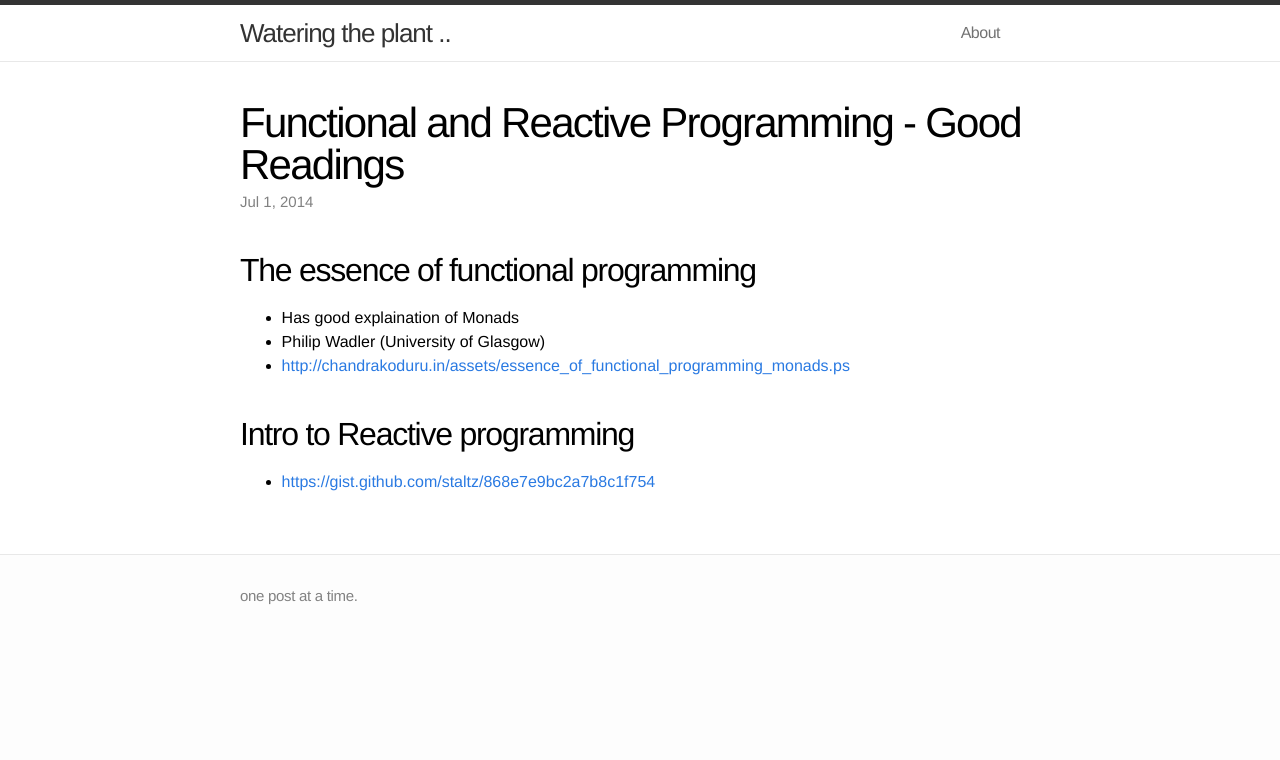
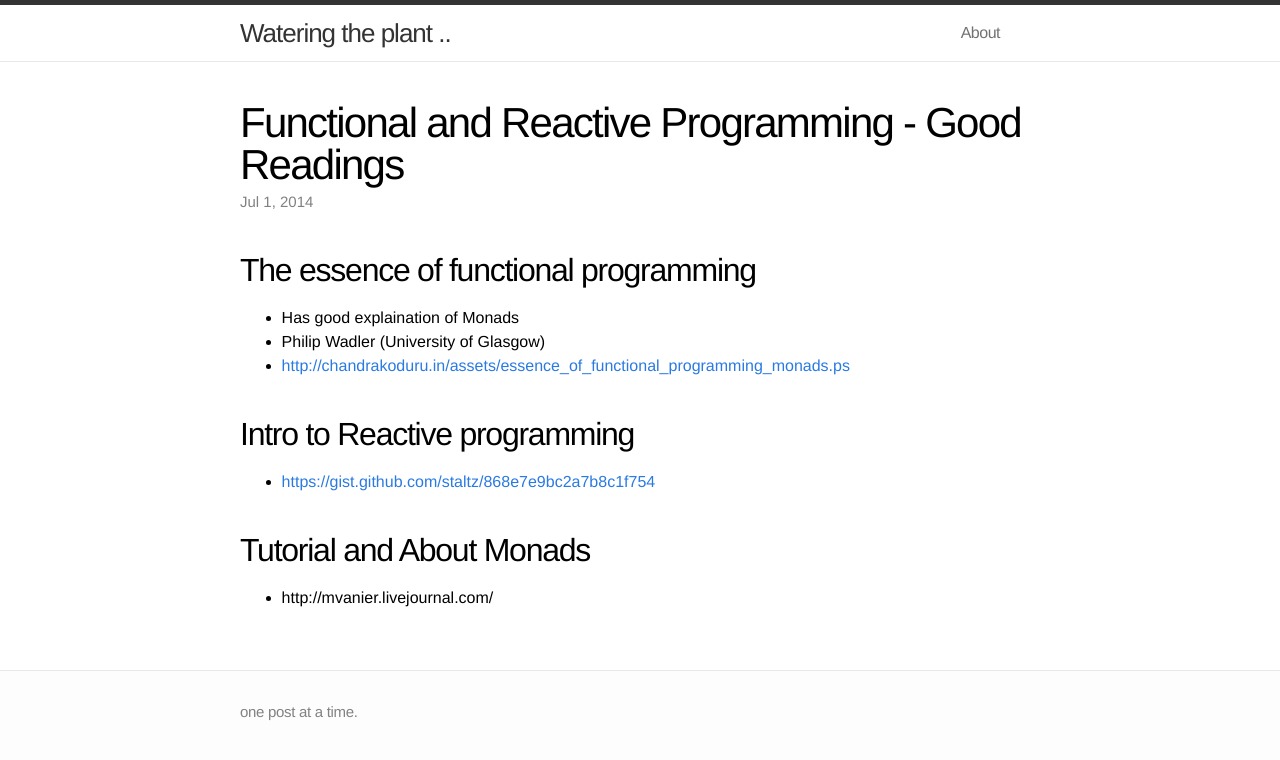
Before and after one commit to kscraja/kscraja.github.io, a Jekyll site: the page built from _posts/2014-07-01-functional-programming-good-readings.md, in a window 1280 px wide. Shown: the top 760 px of the page. Built offline with Jekyll 4.4.1, drawn with Linux system fonts in a browser that asks for light colours.

Commit message:
Added a url about monads

```diff
--- a/_posts/2014-07-01-functional-programming-good-readings.md
+++ b/_posts/2014-07-01-functional-programming-good-readings.md
@@ -15,3 +15,7 @@ categories: tech
 ## Intro to Reactive programming
 
 * <https://gist.github.com/staltz/868e7e9bc2a7b8c1f754>
+
+## Tutorial and About Monads
+
+* http://mvanier.livejournal.com/
```
